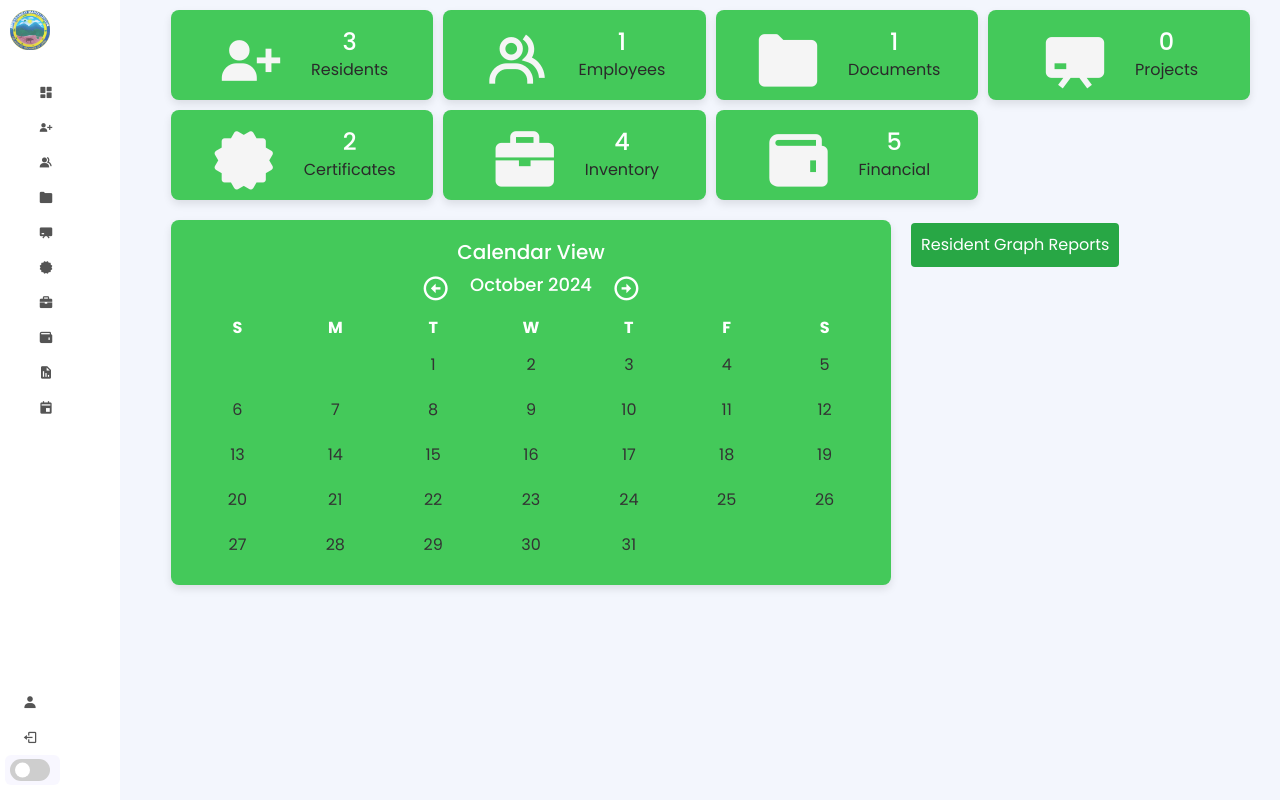
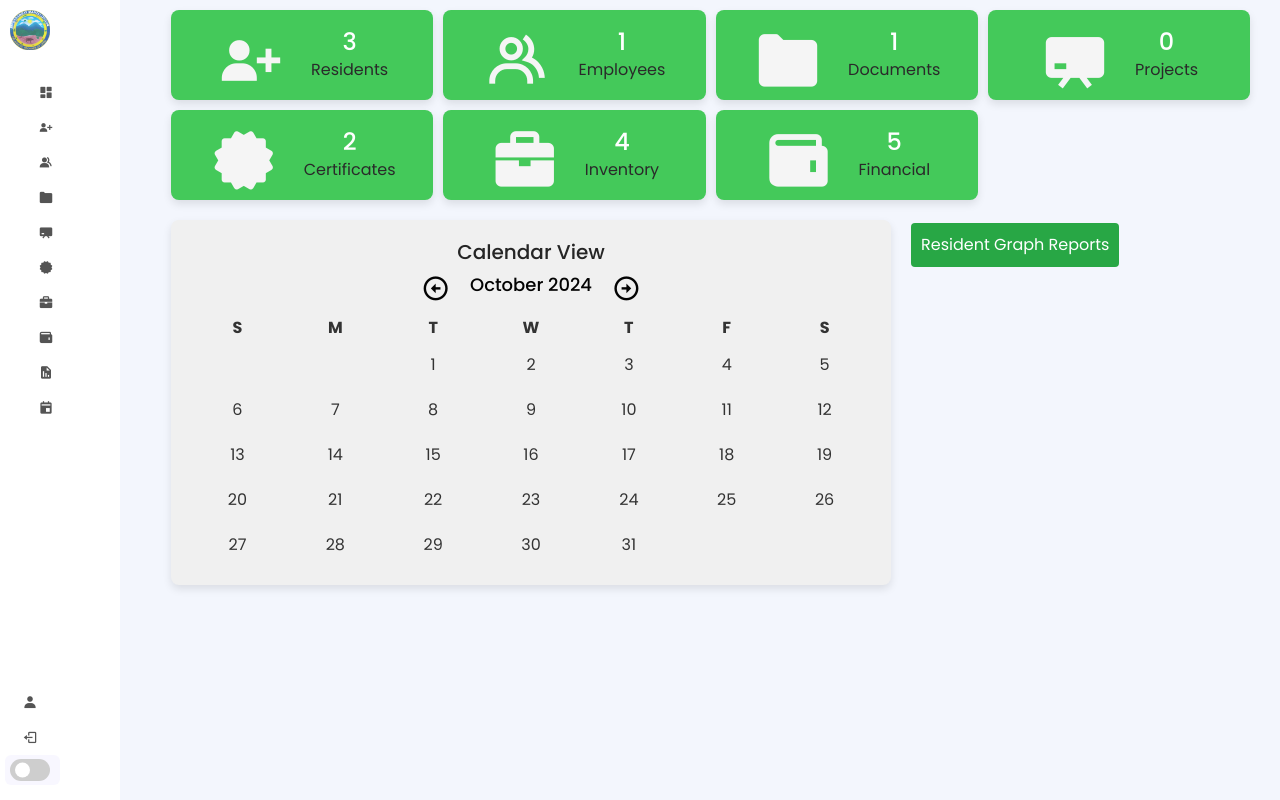
Before and after one commit to johnfrederick9/Capstone_Project, a PHP site: page /pages/dashboard/dashboard.php in a window 1280 px wide. Run offline with PHP 8.4, Linux system fonts and the light colour scheme; the visitor is signed in with stand-in values (Sample User, id 1); data comes from the database, SQL or seed files in the repository; data that the repository does not hold is empty.

Commit message:
Dashboard Calendar Update
Changing background color of the calendar

```diff
--- a/Development/assets/css/style.css
+++ b/Development/assets/css/style.css
@@ -1724,25 +1724,25 @@ table{
 }
 
 .dashboard .calendar-container {
-  background: #44c95a;
+  background: #f0f0f0;
   padding: 20px;
   border-radius: 8px;
   box-shadow: 0 4px 8px rgba(0, 0, 0, 0.1);
-  color: #fff;
+  color: #222222;
   text-align: center;
   margin-bottom: 20px;
 }
 
 .dashboard .calendar-header h2 {
   font-size: 20px;
-  color: #fff;
+  color: #252525;
   margin-bottom: 10px;
 }
 
 .dashboard #calendar h3 {
   font-size: 18px;
   margin-bottom: 10px;
-  color: #fff;
+  color: #030303;
 }
 
 .dashboard .calendar-grid {
@@ -1754,7 +1754,7 @@ table{
 
 .dashboard .calendar-day {
   font-weight: bold;
-  color: #fff;
+  color: #333;
 }
 
 .dashboard .calendar-date {
@@ -1769,6 +1769,11 @@ table{
 
 .dashboard .graph-report-button {
   margin-top: 3px;
+}
+
+body.dark .home .dashboard .calendar-container{
+    color: rgb(46, 46, 46);
+    background-color: #d6d6d6
 }
 /*
 ---------------------------------------------
--- a/Development/pages/dashboard/dashboard.php
+++ b/Development/pages/dashboard/dashboard.php
@@ -21,12 +21,12 @@ margin-bottom: 10px;
 .calendar-container .bx {
     font-size: 1.8em;
     cursor: pointer;
+    color: #030303;
 }
 
 .calendar-container .bx:hover {
-    color: #007bff;
+    color: #44c95a;
 }
-
 </style>
 <body>
     <section class="home">
--- a/Development/pages/request/table_request.php
+++ b/Development/pages/request/table_request.php
@@ -24,8 +24,6 @@ if (mysqli_num_rows($result) > 0) {
         margin-top: -5px;
     }
 </style>
-
-
 <body>
     <section class="home">
         <div class="certificate">
```
